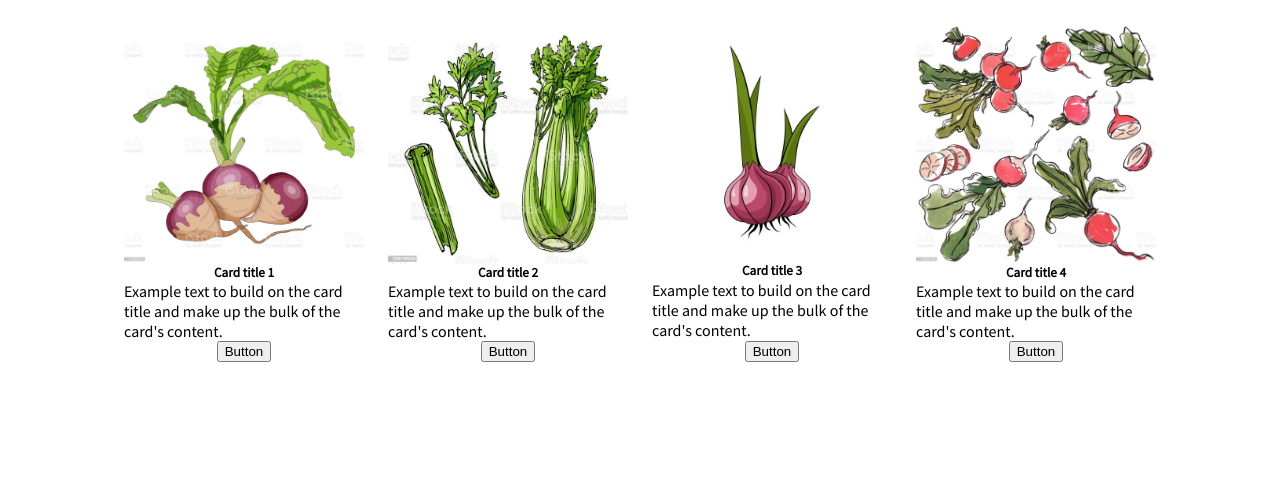
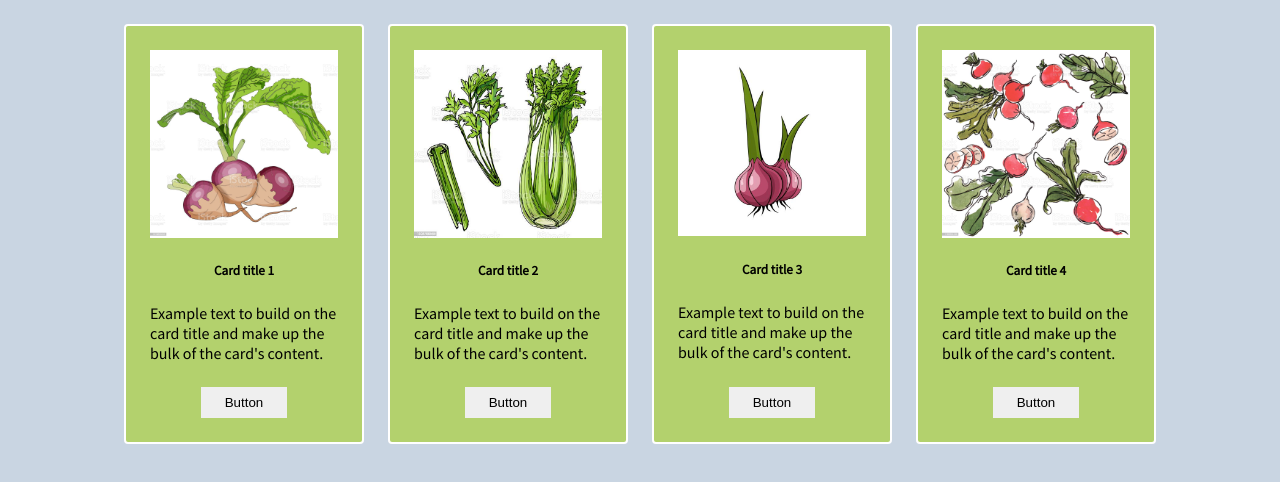
Before and after one commit to Skowronek-Jaskula/skowronek-jaskula.github.io, a plain HTML site: page index.html in a window 1280 px wide. Drawn offline with Linux system fonts and the light colour scheme.

Commit message:
2022-06-06 kurs podstawowy part_2

```diff
--- a/css/styles.css
+++ b/css/styles.css
@@ -1,5 +1,7 @@
+/* stylelint-disable color-named */
 /* stylelint-disable unit-disallowed-list */
 body {
+  background-color: #c9d5e2;
   font-family: "Source Sans Pro", sans-serif;
   margin: 24px auto;
 }
@@ -18,24 +20,29 @@ div {
   justify-content: center;
 }
 
-p,
-h5 {
-  margin: 0;
-}
 
 
 
 
 
+p {
+  margin: 0 0 24px;
+}
 
-/* body background-color: #c9d5e2; */
+h5 {
+  margin: 24px 0;
+}
 
-/* zielony: #B3D16D; */
+button {
+  border: 0;
+  padding: 8px 24px;
+}
+
+.card {
+  background-color: #b3d16d;
+  border: solid 2px white;
+  border-radius: 4px;
+  padding: 24px;
+}
 
 /* bordowy: #862843; */
-
-/* wszystkie odległości - wielokrotności 4px */
-
-/* button hover - background opacity 50%; */
-
-/* button hover - background opacity 75%; */
--- a/index.html
+++ b/index.html
@@ -17,51 +17,43 @@
   <body>
     <section>
       <div class="card">
-        <img src="./imgs/vegetables1.jpg" class="card-img-top" width="100%" />
-        <h5 class="card-title">Card title 1</h5>
-        <p class="card-text">
+        <img src="./imgs/vegetables1.jpg" width="100%" />
+        <h5>Card title 1</h5>
+        <p>
           Example text to build on the card title and make up the bulk of the
           card's content.
         </p>
-        <button class="btn btn-primary" onclick="console.log('Hello World')">
-          Button
-        </button>
+        <button onclick="console.log('Hello World 1')">Button</button>
       </div>
 
       <div class="card">
-        <img src="./imgs/vegetables2.jpg" class="card-img-top" width="100%" />
-        <h5 class="card-title">Card title 2</h5>
-        <p class="card-text">
+        <img src="./imgs/vegetables2.jpg" width="100%" />
+        <h5>Card title 2</h5>
+        <p>
           Example text to build on the card title and make up the bulk of the
           card's content.
         </p>
-        <button class="btn btn-primary" onclick="console.log('Hello World')">
-          Button
-        </button>
+        <button onclick="console.log('Hello World 2')">Button</button>
       </div>
 
       <div class="card card--onion">
-        <img src="./imgs/vegetables3.jpg" class="card-img-top" width="100%" />
-        <h5 class="card-title">Card title 3</h5>
-        <p class="card-text">
+        <img src="./imgs/vegetables3.jpg" width="100%" />
+        <h5>Card title 3</h5>
+        <p>
           Example text to build on the card title and make up the bulk of the
           card's content.
         </p>
-        <button class="btn btn-primary" onclick="console.log('Hello World')">
-          Button
-        </button>
+        <button onclick="console.log('Hello World 3')">Button</button>
       </div>
 
       <div class="card">
-        <img src="./imgs/vegetables4.jpg" class="card-img-top" width="100%" />
-        <h5 class="card-title">Card title 4</h5>
-        <p class="card-text">
+        <img src="./imgs/vegetables4.jpg" width="100%" />
+        <h5>Card title 4</h5>
+        <p>
           Example text to build on the card title and make up the bulk of the
           card's content.
         </p>
-        <button class="btn btn-primary" onclick="console.log('Hello World')">
-          Button
-        </button>
+        <button onclick="console.log('Hello World 4')">Button</button>
       </div>
     </section>
   </body>
```
Also changed, not shown: imgs/branch-2-target.jpg (added).
